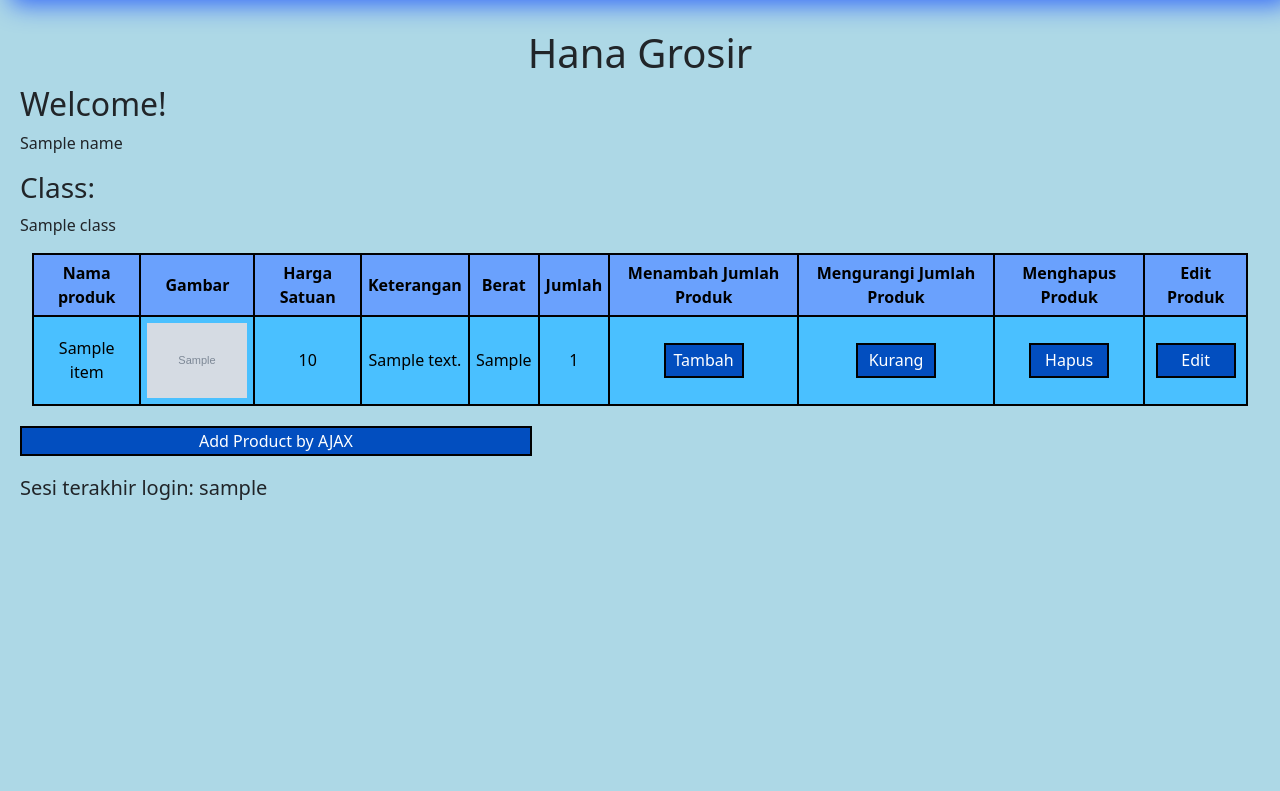
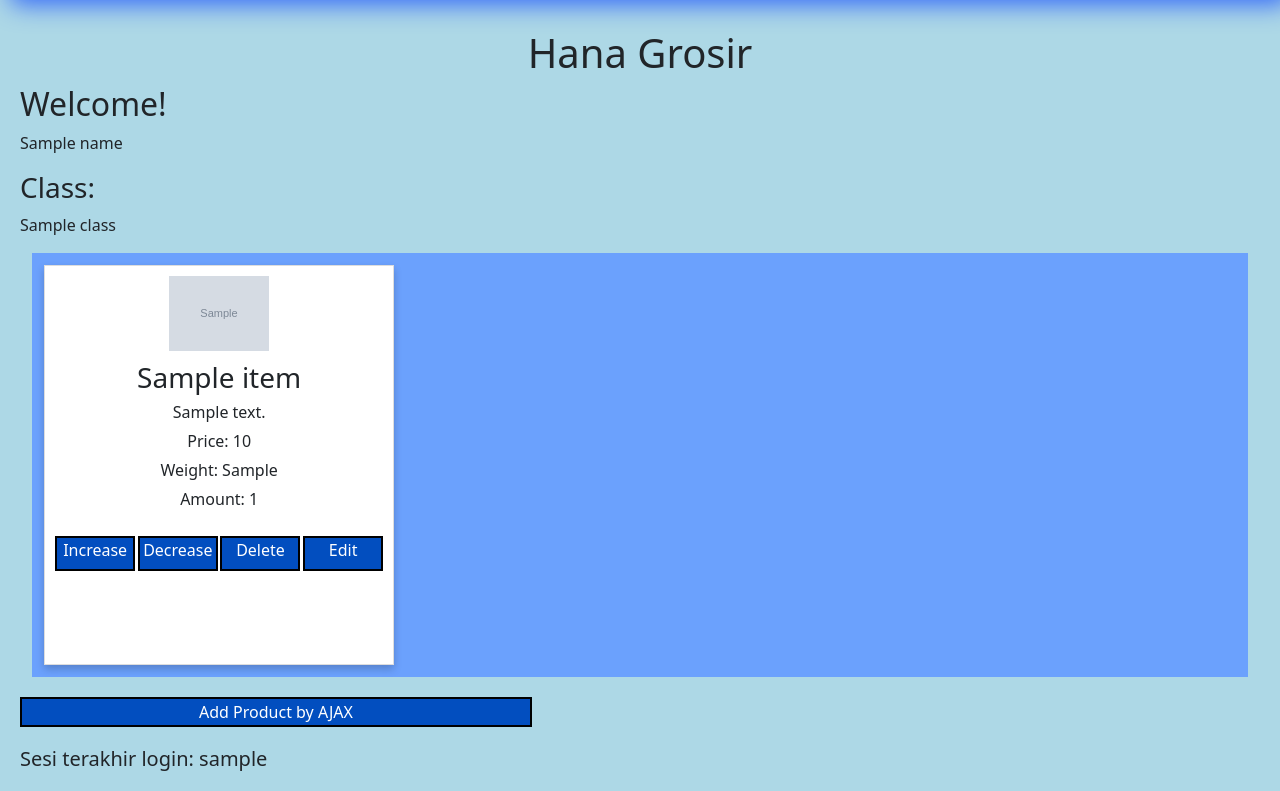
Before and after one commit to catherinehana/Tugas02PBP, a Django app: template main/templates/main.html in a window 1280 px wide. Shown: the part 71-862 px from the top of the page. Before the commit the page ends 571 px from the top, so only its background shows below. Run offline with Django 4.2, Linux system fonts and the light colour scheme; the template is opened without the code that fills it: most values are stand-ins (such as "Sample title", 1, 10 or a date in 2020); grey boxes marked "Sample" are stand-in pictures.

Commit message:
percobaan ketiga

```diff
--- a/main/templates/main.html
+++ b/main/templates/main.html
@@ -63,6 +63,7 @@
         width: 80px;
         height: 35px;
         color: white;
+        text-decoration: none;
       }
 
       .ajax-button {
@@ -135,6 +136,50 @@
         font-weight: bold;
         font-size: 18px;
       }
+
+      .product-card {
+        display: inline-block;
+        width: 350px; /* Mengatur lebar kartu agar tiga kartu dapat masuk dalam satu baris */
+        height: 400px;
+        margin: 1%; /* Menambahkan margin antara kartu */
+        border: 1px solid #ddd;
+        padding: 10px;
+        box-shadow: 0 4px 8px 0 rgba(0, 0, 0, 0.2);
+        text-align: center;
+        background-color: #fff;
+        vertical-align: top;
+      }
+
+      .product-card .product-image img {
+        max-width: 100px;
+        max-height: 100px;
+      }
+
+
+      .product-details {
+        padding: 10px;
+      }
+
+      .product-details h3 {
+        margin: 0;
+      }
+
+      .product-details p {
+        margin: 5px 0;
+      }
+
+      .product-actions {
+        display: flex;
+        justify-content: space-between;
+        margin-top: 10px;
+      }
+      .card {
+        width: 30%; /* 30% lebar layar */
+        margin: 1%; /* Ruang antara kartu */
+        display: inline-block; /* Membuat kartu tampil secara horizontal */
+        align-items: center;
+      }
+
     </style>
   </head>
   <body>
@@ -216,57 +261,37 @@
     return fetch("{% url 'main:get_product_json' %}").then((res) => res.json());
   }
   async function refreshProducts() {
-    console.log('haloo');
-    document.getElementById("product_table").innerHTML = "";
-    const products = await getProducts();
-    console.log(products);
-    let htmlString = `<tr>
-        <th>Nama produk</th>
-        <th>Gambar</th>
-        <th>Harga Satuan</th>
-        <th>Keterangan</th>
-        <th>Berat</th>
-        <th>Jumlah</th>
-        <th>Menambah Jumlah Produk</th>
-        <th>Mengurangi Jumlah Produk</th>
-        <th>Menghapus Produk</th>
-        <th>Edit Produk</th>
-        </tr>`;
-    products.forEach((item) => {
-      htmlString += `\n<tr>
-            <td>${item.fields.name}</td>
-            <td> <img src="${item.fields.picture}" width="150" /> </td>
-            <td>${item.fields.price}</td>
-            <td>${item.fields.description}</td>
-            <td>${item.fields.weight}</td>
-            <td>${item.fields.ammount}</td>
-            <td align="center">
-              <a href="increase_product/${item.pk}">
-                <button class="action-button">Tambah</button>
-            </a>
-            </td>
-            <td align="center">
-              <a href="decrease_product/${item.pk}">
-                <button class="action-button">Kurang</button>
-            </a>
-            </td>
-            <td align="center">
-              <a href="delete_product/${item.pk}">
-                <button class="action-button">Hapus</button>
-            </a>
-            </td>
-            <td>
-                <a href="edit-product/${item.pk}">
-                    <button class="action-button">Edit</button>
-                </a>
-            </td>
+  const products = await getProducts();
+  console.log(products);
 
-        </tr>`;
-    });
+  let htmlString = '';
 
-    document.getElementById("product_table").innerHTML = htmlString;
+  products.forEach((item) => {
+    htmlString += `
+      <div class="product-card">
+        <div class="product-image">
+          <img src="${item.fields.picture}" alt="${item.fields.name}">
+        </div>
+        <div class="product-details">
+          <h3>${item.fields.name}</h3>
+          <p>${item.fields.description}</p>
+          <p>Price: ${item.fields.price}</p>
+          <p>Weight: ${item.fields.weight}</p>
+          <p>Amount: ${item.fields.ammount}</p>
+        </div>
+        <div class="product-actions">
+          <a href="increase_product/${item.pk}" class="action-button">Increase</a>
+          <a href="decrease_product/${item.pk}" class="action-button">Decrease</a>
+          <a href="delete_product/${item.pk}" class="action-button">Delete</a>
+          <a href="edit-product/${item.pk}" class="action-button">Edit</a>
+        </div>
+      </div>`;
+  });
 
-  }
+  document.getElementById("product_table").innerHTML = htmlString;
+}
+
+
 
   function addProduct() {
     console.log('add');
```
Also changed, not shown: 1 other file.
